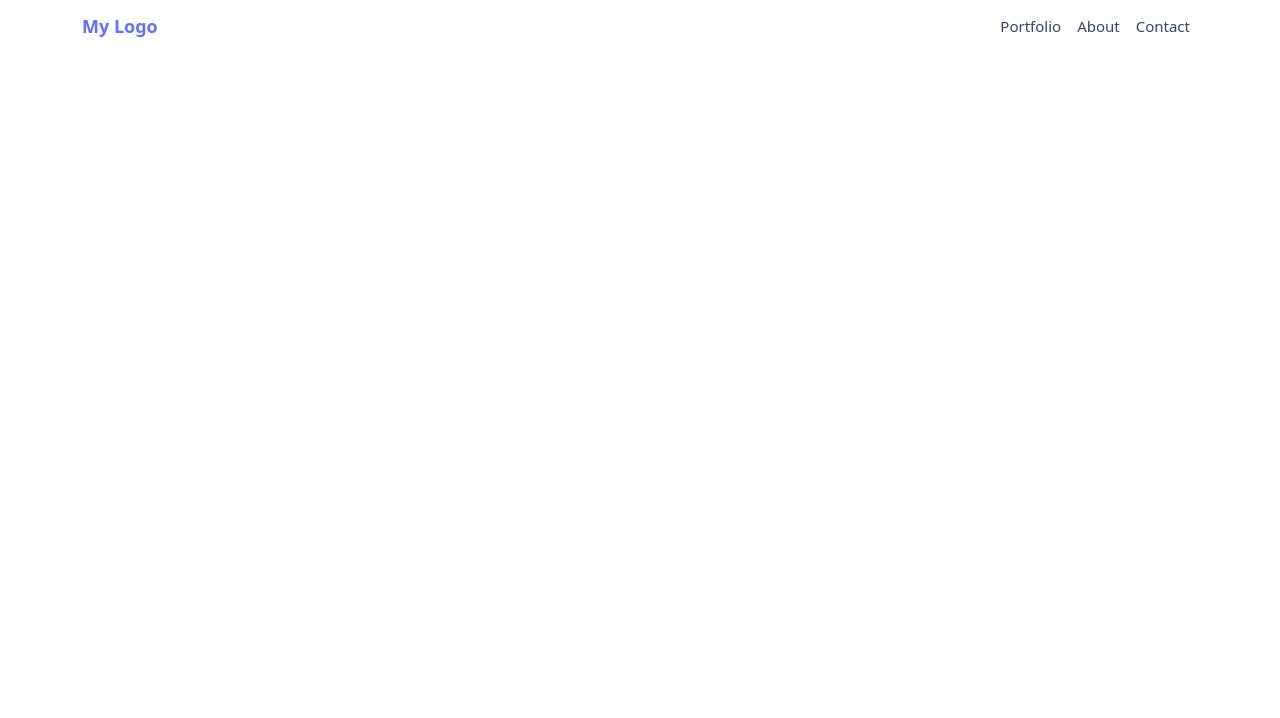
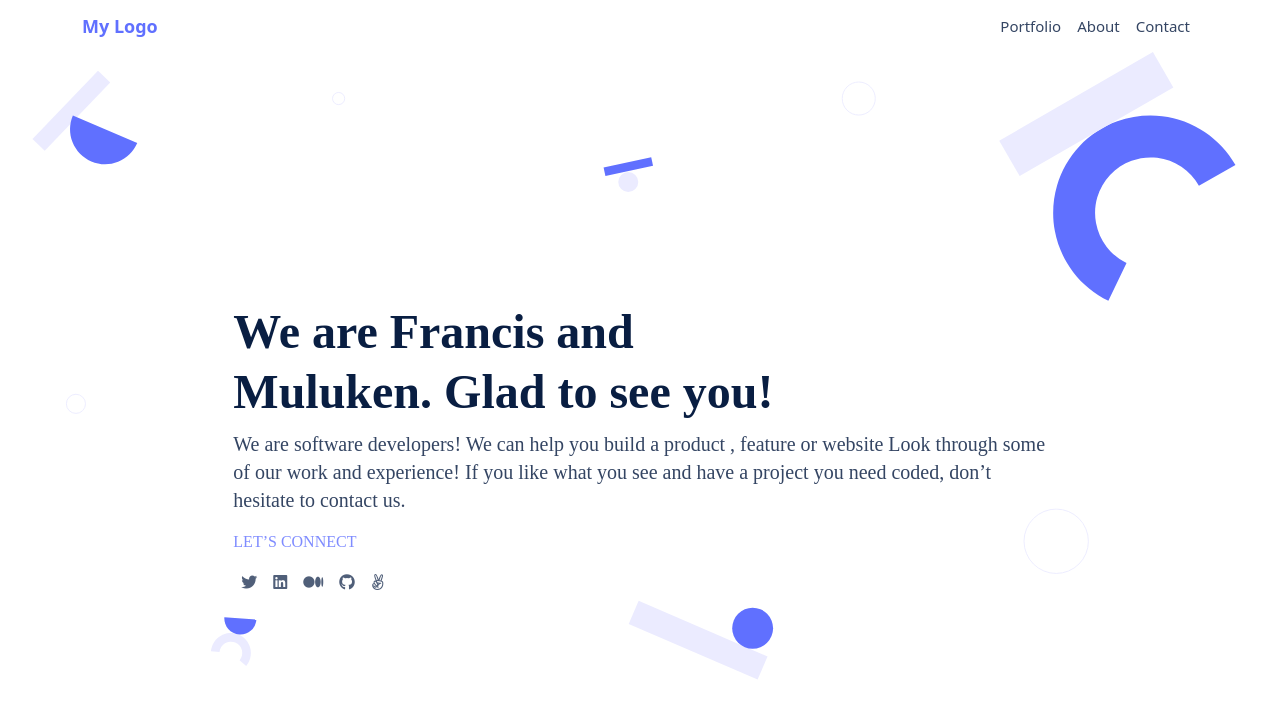
Before and after one commit to mulugithub/try-bootstrap, a website: page index.html in a window 1280 px wide. Drawn offline with nearby package versions, Linux system fonts and the light colour scheme.

Commit message:
Add headline section completed

```diff
--- a/index.html
+++ b/index.html
@@ -12,6 +12,10 @@
       crossorigin="anonymous"
     />
     <link rel="stylesheet" href="styles.css">
+    <script
+      src="https://kit.fontawesome.com/5784b9ea6f.js"
+      crossorigin="anonymous"
+    ></script>
   </head>
   <body>
     <!-- Header --->
@@ -44,6 +48,43 @@
       </nav>
     </header>
     <!-- ./ end of Header --->
+
+    <!-- Main body -->
+    <main>
+      <!--headline section-->
+<section class="d-flex header-section container-fluid bg-white justify-content-center align-items-center">
+        <div class="container col-lg-8">
+        <article class="header-data">
+          <h1 class="col-lg-9">We are Francis and Muluken.
+Glad to see you!</h1>
+          <p>We are software developers! We can help you build a product , feature or website Look through some of our work and experience! If you like what you see and have a project you need coded, don’t hesitate to contact us.<p>
+        </article>
+        <article class="social-class">
+          <p class="mb-0">LET’S CONNECT</p>
+<ul class="list-group list-group-horizontal text-dark mt-2">
+            <li class="list-group-item border-0 px-2">
+              <a href="#" ><i class="fab fa-twitter"></i></a>
+            </li>
+            <li class="list-group-item border-0 px-2">
+              <a href="#" ><i class="fab fa-linkedin"></i></a>
+            </li>
+            <li class="list-group-item border-0 px-2">
+              <a href="#" ><i class="fab fa-medium"></i></a>
+            </li>
+            <li class="list-group-item border-0 px-2">
+              <a href="#" ><i class="fab fa-github"></i></a>
+            </li>
+            <li class="list-group-item border-0 px-2">
+              <a href="#" ><i class="fab fa-angellist"></i></a>
+            </li>
+          </ul>
+        </article>
+
+        </div>
+      </section>
+      <!--end of headline section-->
+    </main>
+    <!-- End of main body-->
     <script
       src="https://cdn.jsdelivr.net/npm/@popperjs/core@2.9.2/dist/umd/popper.min.js"
       integrity="sha384-IQsoLXl5PILFhosVNubq5LC7Qb9DXgDA9i+tQ8Zj3iwWAwPtgFTxbJ8NT4GN1R8p"
--- a/package.json
+++ b/package.json
@@ -23,5 +23,8 @@
     "stylelint-config-standard": "^21.0.0",
     "stylelint-csstree-validator": "^1.9.0",
     "stylelint-scss": "^3.21.0"
+  },
+  "dependencies": {
+    "bootstrap-icons": "^1.10.5"
   }
 }
--- a/styles.css
+++ b/styles.css
@@ -34,3 +34,42 @@
     border-radius: 0.56rem;
     transition: all 0.2s ease-in-out 0.3s;
 }
+
+.header-section {
+  background-image: url("./images/Header_bg.svg");
+  background-size: 95% auto;
+  background-repeat: no-repeat;
+  min-height: 100vh;
+  background-position-x: center;
+}
+
+h1 {
+  font-family: 'Poppins';
+font-style: normal;
+font-weight: 700;
+font-size: 48px;
+line-height: 60px;
+color: #091E42;
+}
+
+.header-data p:nth-child(1n) {
+  font-family: 'Poppins';
+font-style: normal;
+font-weight: 400;
+font-size: 20px;
+line-height: 28px;
+  color: #344563;
+}
+
+.social-class p {
+  font-family: 'Poppins';
+font-style: normal;
+font-weight: 500;
+font-size: 16px;
+line-height: 24px;
+  color: #7F8CFF;
+}
+
+.fab {
+  color: #505F79;
+}
```
Also changed, not shown: images/Header_bg.png (added), images/Header_bg.svg (added), 1 other file.
